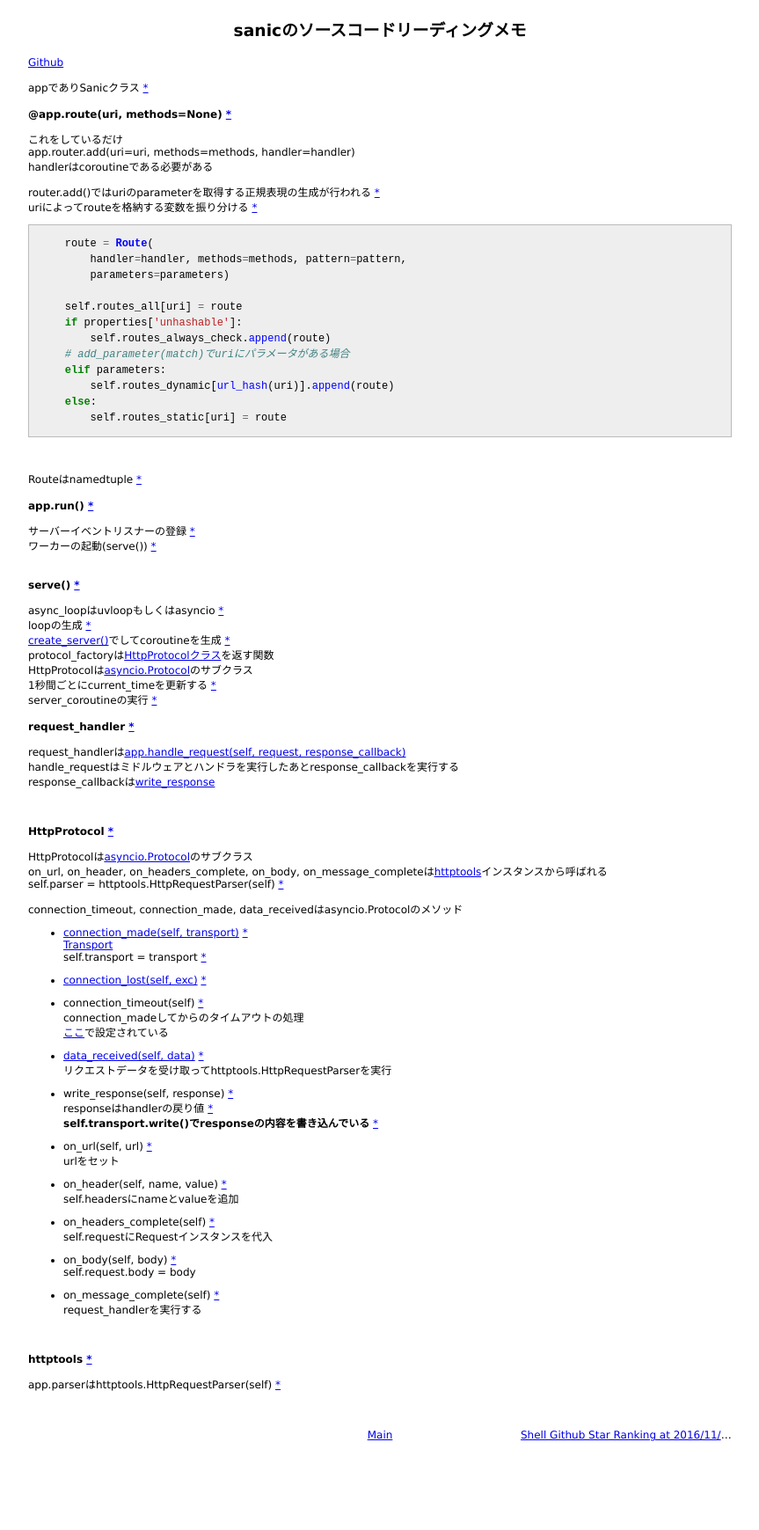
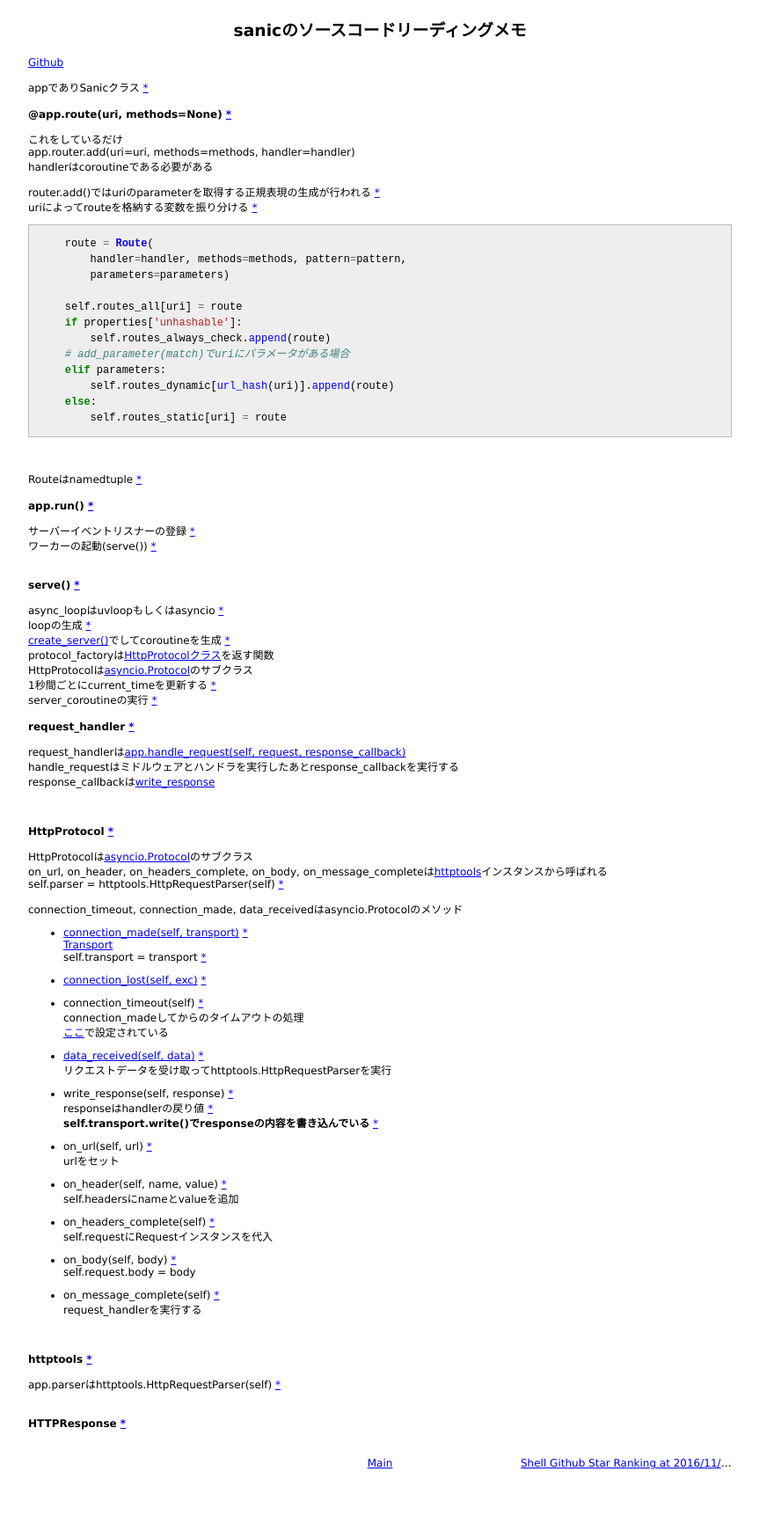
Before and after one commit to 38elements/38elements.github.com, a Jekyll site: the page built from _posts/2016-11-22-python-sanic.md, in a window 1280 px wide. Shown: the whole page at 88% size, without its empty margins (208-1071 px from the left). Built offline with Jekyll 4.4.1, drawn with Linux system fonts in a browser that asks for light colours; before the commit the page ends 1707 px from its top, so only the background shows below that.

Commit message:
Update 2016-11-22-python-sanic.md

```diff
--- a/_posts/2016-11-22-python-sanic.md
+++ b/_posts/2016-11-22-python-sanic.md
@@ -99,3 +99,6 @@ request_handlerを実行する
 
 #### httptools [\*](https://github.com/MagicStack/httptools)
 app.parserはhttptools.HttpRequestParser(self) [\*](https://github.com/channelcat/sanic/blob/93f50b8ef7ed8fee206d2c440b096c09f1dd0af4/sanic/server.py#L97)
+<br>
+
+#### HTTPResponse [\*](https://github.com/channelcat/sanic/blob/93f50b8ef7ed8fee206d2c440b096c09f1dd0af4/sanic/response.py#L74)
```
